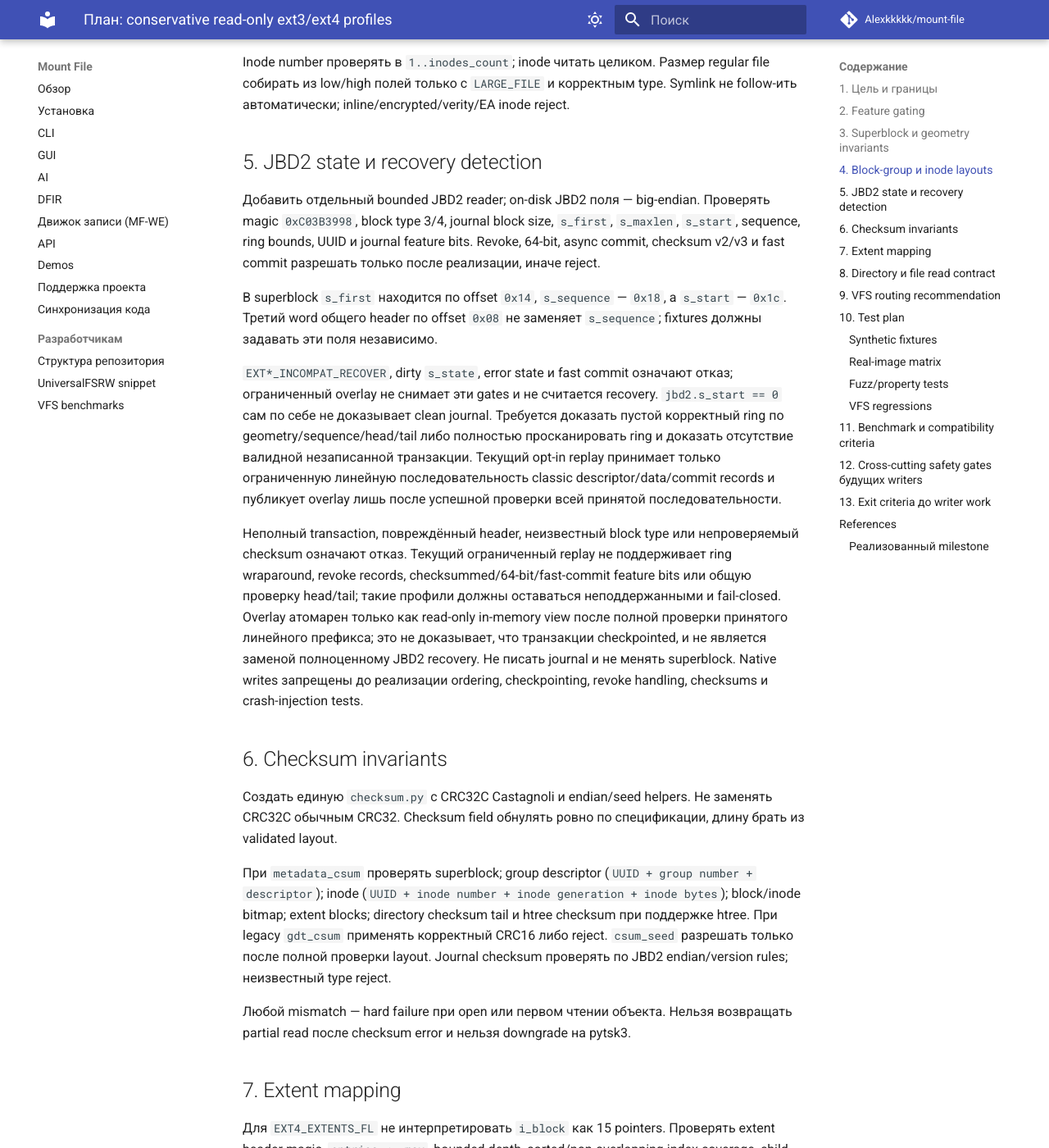
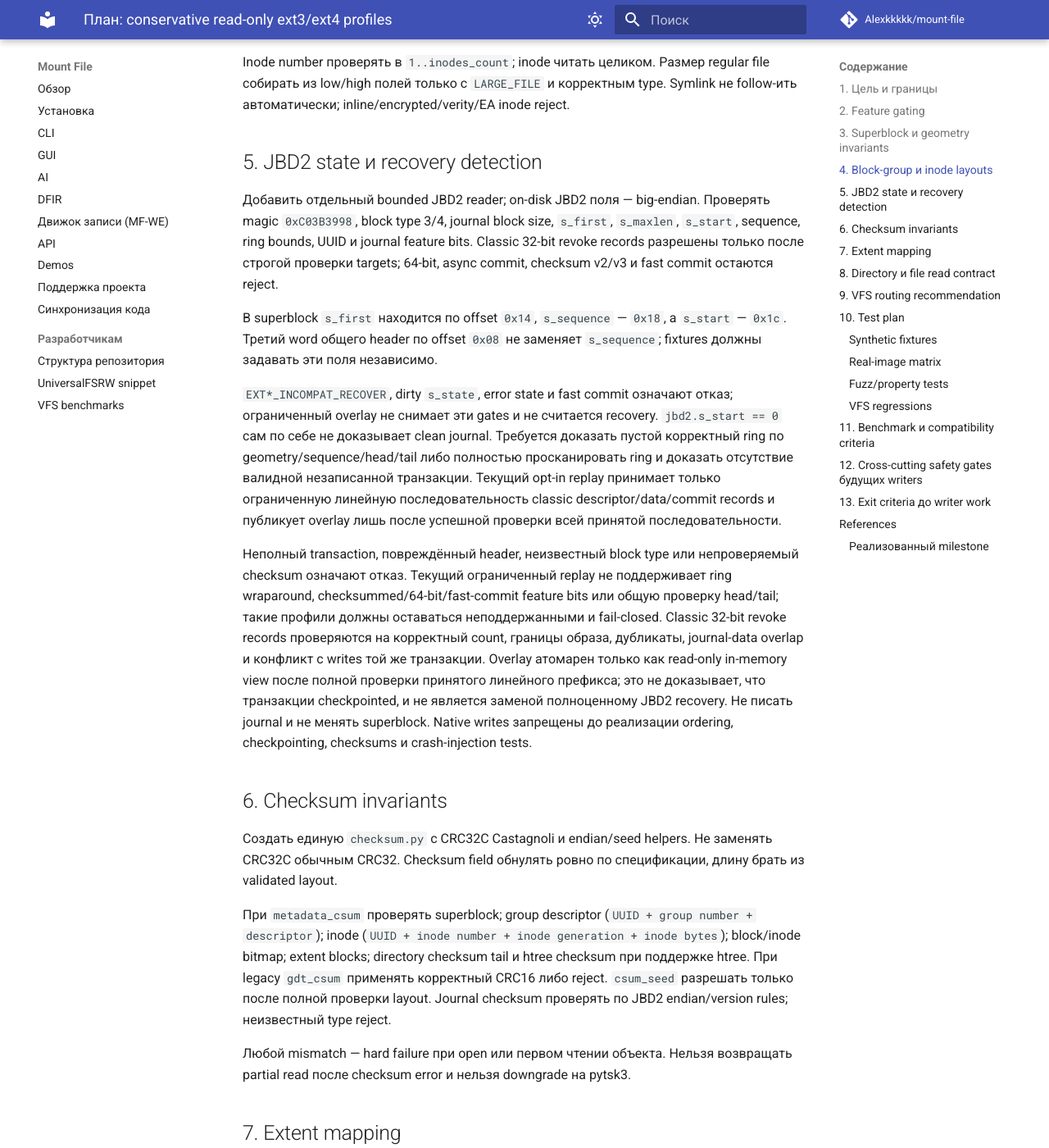
Before and after one commit to Alexkkkkk/mount-file, an MkDocs documentation site: the page built from docs/ext3-ext4-readonly-plan.md, in a window 1280 px wide and 1400 px high, scrolled down 2227 px. Shown: the whole window at 82% size. Built offline with MkDocs 1.6.1 and Material for MkDocs 9.7.7, drawn with Linux system fonts in a browser that asks for light colours; comment, search, counter and statistics services are not loaded; some of the changed text lies outside the part shown.

Commit message:
docs(ext3): document bounded revoke replay

```diff
--- a/docs/ext3-ext4-readonly-plan.md
+++ b/docs/ext3-ext4-readonly-plan.md
@@ -40,13 +40,13 @@ Inode number проверять в `1..inodes_count`; inode читать цел
 
 ## 5. JBD2 state и recovery detection
 
-Добавить отдельный bounded JBD2 reader; on-disk JBD2 поля — big-endian. Проверять magic `0xC03B3998`, block type 3/4, journal block size, `s_first`, `s_maxlen`, `s_start`, sequence, ring bounds, UUID и journal feature bits. Revoke, 64-bit, async commit, checksum v2/v3 и fast commit разрешать только после реализации, иначе reject.
+Добавить отдельный bounded JBD2 reader; on-disk JBD2 поля — big-endian. Проверять magic `0xC03B3998`, block type 3/4, journal block size, `s_first`, `s_maxlen`, `s_start`, sequence, ring bounds, UUID и journal feature bits. Classic 32-bit revoke records разрешены только после строгой проверки targets; 64-bit, async commit, checksum v2/v3 и fast commit остаются reject.
 
 В superblock `s_first` находится по offset `0x14`, `s_sequence` — `0x18`, а `s_start` — `0x1c`. Третий word общего header по offset `0x08` не заменяет `s_sequence`; fixtures должны задавать эти поля независимо.
 
 `EXT*_INCOMPAT_RECOVER`, dirty `s_state`, error state и fast commit означают отказ; ограниченный overlay не снимает эти gates и не считается recovery. `jbd2.s_start == 0` сам по себе не доказывает clean journal. Требуется доказать пустой корректный ring по geometry/sequence/head/tail либо полностью просканировать ring и доказать отсутствие валидной незаписанной транзакции. Текущий opt-in replay принимает только ограниченную линейную последовательность classic descriptor/data/commit records и публикует overlay лишь после успешной проверки всей принятой последовательности.
 
-Неполный transaction, повреждённый header, неизвестный block type или непроверяемый checksum означают отказ. Текущий ограниченный replay не поддерживает ring wraparound, revoke records, checksummed/64-bit/fast-commit feature bits или общую проверку head/tail; такие профили должны оставаться неподдержанными и fail-closed. Overlay атомарен только как read-only in-memory view после полной проверки принятого линейного префикса; это не доказывает, что транзакции checkpointed, и не является заменой полноценному JBD2 recovery. Не писать journal и не менять superblock. Native writes запрещены до реализации ordering, checkpointing, revoke handling, checksums и crash-injection tests.
+Неполный transaction, повреждённый header, неизвестный block type или непроверяемый checksum означают отказ. Текущий ограниченный replay не поддерживает ring wraparound, checksummed/64-bit/fast-commit feature bits или общую проверку head/tail; такие профили должны оставаться неподдержанными и fail-closed. Classic 32-bit revoke records проверяются на корректный count, границы образа, дубликаты, journal-data overlap и конфликт с writes той же транзакции. Overlay атомарен только как read-only in-memory view после полной проверки принятого линейного префикса; это не доказывает, что транзакции checkpointed, и не является заменой полноценному JBD2 recovery. Не писать journal и не менять superblock. Native writes запрещены до реализации ordering, checkpointing, checksums и crash-injection tests.
 
 ## 6. Checksum invariants
 
@@ -119,6 +119,6 @@ Read-only phase complete only when every accepted feature maps to a tested capab
 
 ### Реализованный milestone
 
-Добавлен bounded ext4 extent-tree profile: проверяются magic, entry limits, depth consistency, sorted index keys, cycle avoidance, logical/physical bounds, holes и unwritten extents. `64BIT`, metadata checksums, htree и fast commit остаются fail-closed. Для ext3 добавлен отдельный opt-in memory-only replay узкого classic JBD2 формата; он не поддерживает wraparound/revoke/checksums, не предназначен для dirty/recovery-required volumes и остаётся fail-closed по умолчанию.
+Добавлен bounded ext4 extent-tree profile: проверяются magic, entry limits, depth consistency, sorted index keys, cycle avoidance, logical/physical bounds, holes и unwritten extents. `64BIT`, metadata checksums, htree и fast commit остаются fail-closed. Для ext3 добавлен отдельный opt-in memory-only replay узкого classic JBD2 формата с проверенными 32-bit revoke records; он не поддерживает wraparound/checksums, не предназначен для dirty/recovery-required volumes и остаётся fail-closed по умолчанию.
 
 Для профилей с `resize_inode` bounded reader также учитывает `s_reserved_gdt_blocks`: primary и backup reserved-GDT интервалы исключаются из ext2/ext3/ext4 data-block references, а выход диапазона за группу и ненулевой reserved-GDT count без `resize_inode` отвергаются. Это только защита read-only parsing; online resize и любые journaled writes не поддерживаются.
```
Also changed, not shown: docs/api.md (+3 -1 lines).
